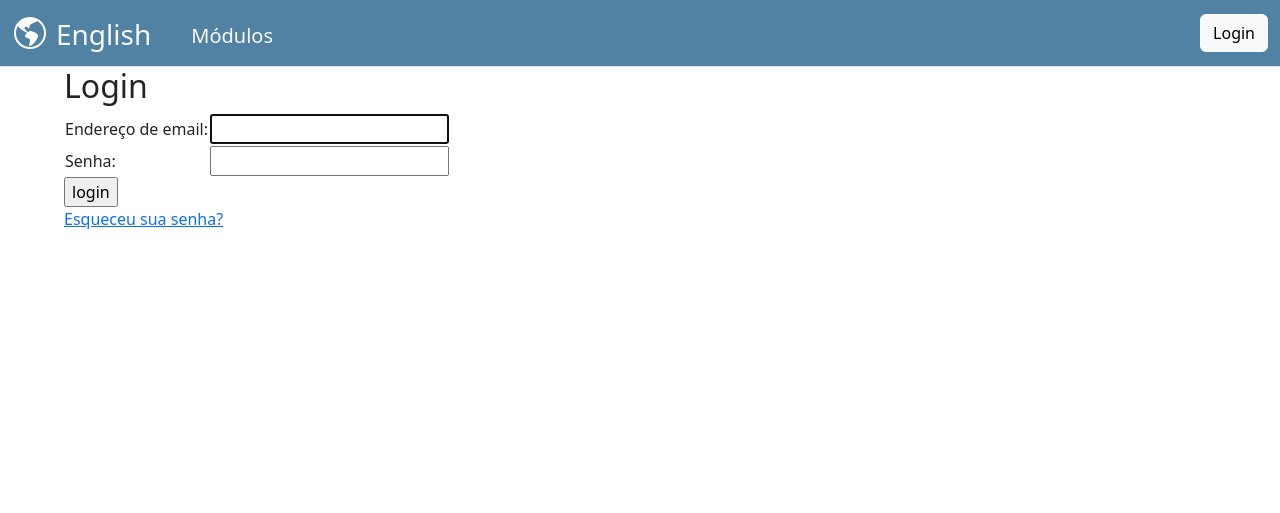
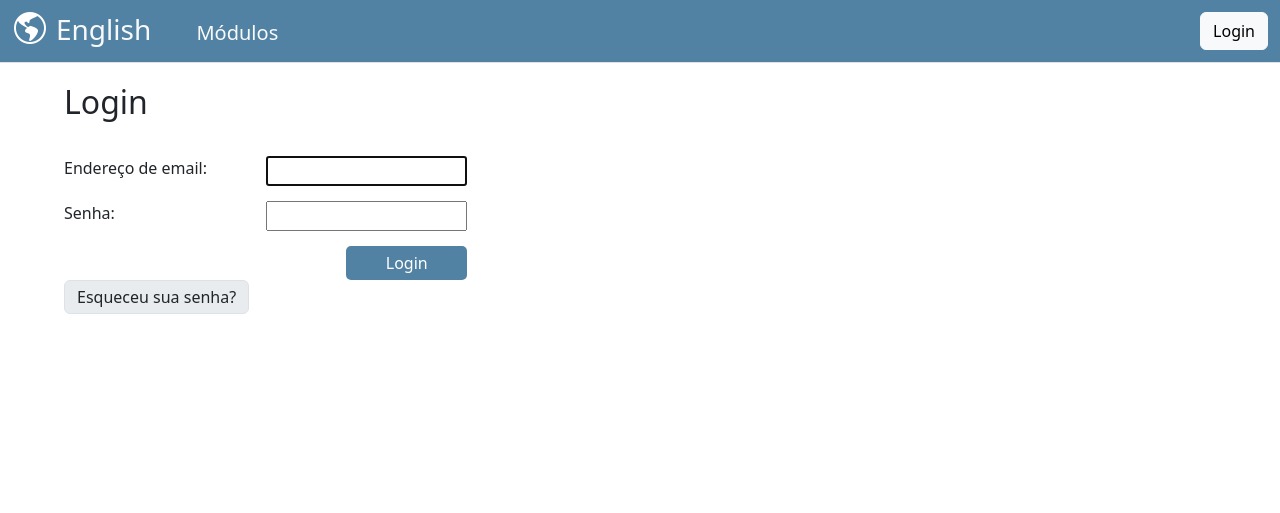
Before and after one commit to fczanetti/elp, a Django app: page /accounts/login/ in a window 1280 px wide. Shown: the top 513 px of the page. Run offline with Django 5.2, Linux system fonts and the light colour scheme; some libraries are stand-ins or nearby versions.

Commit message:
formularios e navbar ajustados

```diff
--- a/engplat/base/static/css/style1.css
+++ b/engplat/base/static/css/style1.css
@@ -10,6 +10,7 @@
 #navbar {
     background-color: #5282A3;
     margin-bottom: 20px;
+    justify-content: space-between;
 }
 
 #maincontent {
@@ -160,7 +161,53 @@
     color: black;
 }
 
+.customform {
+    width: 35%;
+    display: flex;
+    flex-direction: column;
+}
+
+.formtitle {
+    margin: 20px 0;
+}
+
+.labelinputpair {
+    display: flex;
+    justify-content: space-between;
+    margin: 15px 0;
+}
+
+.inputbox, #id_old_password, #id_new_password1, #id_new_password2, #id_email {
+    width: 50%;
+}
+
+.inputbox > input {
+    width: 100%
+}
+
+.formbutton {
+    min-width: 30%;
+    border-radius: 5px;
+    background-color: #5282A3;
+    color: white;
+    border: none;
+    padding: 5px;
+}
+
+#id_new_password1_helptext > ul {
+    padding-left: 1rem;
+}
+
+.errorlist > li {
+    color: rgba(220,53,69);
+}
+
 @media screen and (max-width: 1000px) {
+    #leftsidenavbar {
+        display: flex;
+        flex-direction: column;
+    }
+
     #intro {
         flex-direction: column;
     }
@@ -225,4 +272,16 @@
     .listamodulo {
         width: 100%;
     }
+
+    .customform {
+        width: 100%;
+    }
+
+    .labelinputpair {
+        display: block;
+    }
+
+   .inputbox, #id_old_password, #id_new_password1, #id_new_password2, #id_email {
+        width: 100%;
+    }
 }
--- a/engplat/base/templates/base/base.html
+++ b/engplat/base/templates/base/base.html
@@ -14,20 +14,20 @@
         {% endblock %}
     </head>
     <body id="body">
-        <nav class="navbar navbar-expand-lg navbar-light border-bottom p-1 mb-0" id="navbar">
-            <a class="navbar-brand text-light" href="{% url 'base:home' %}">
-                <i class="bi bi-globe-americas icon"></i><span class="fs-3">English</span>
-            </a>
-            <a class="navbar-brand text-light ms-4 pb-0" href="{% url 'modulos:indice_modulos' %}">Módulos</a>
-            <div class="collapse navbar-collapse" id="bs-example-navbar-collapse-1">
+        <nav class="navbar navbar-expand-lg navbar-light border-bottom p-1 mb-0 align-items-start" id="navbar">
+            <div id="leftsidenavbar">
+                <a class="navbar-brand text-light" href="{% url 'base:home' %}">
+                    <i class="bi bi-globe-americas icon"></i><span class="fs-3">English</span>
+                </a>
+                <a class="navbar-brand text-light ms-4 pb-0" href="{% url 'modulos:indice_modulos' %}">Módulos</a>
             </div>
             {% if user.is_authenticated %}
                 <form action="{% url 'base:logout' %}" method="POST">
                     {% csrf_token %}
-                    <button class="btn btn-danger me-2" type="submit">Logout</button>
+                    <button class="btn btn-danger m-2" type="submit">Logout</button>
                 </form>
             {% else %}
-                <a href="{% url 'base:login' %}" type="button" class="btn btn-light me-2">Login</a>
+                <a href="{% url 'base:login' %}" type="button" class="btn btn-light m-2">Login</a>
             {% endif %}
         </nav>
 
--- a/engplat/base/templates/registration/password_alterado.html
+++ b/engplat/base/templates/registration/password_alterado.html
@@ -3,5 +3,5 @@
 {% block title %}<title>English Platform</title>{% endblock %}
 
 {% block maincontent %}
-    <h2>Senha alterada com sucesso.</h2>
+    <h2 class="formtitle">Senha alterada com sucesso.</h2>
 {% endblock %}
--- a/engplat/base/templates/registration/user_login.html
+++ b/engplat/base/templates/registration/user_login.html
@@ -3,9 +3,9 @@
 {% block title %}<title>English Platform - Login</title>{% endblock %}
 
 {% block maincontent %}
-    <h2>Login</h2>
+    <h2 class="formtitle">Login</h2>
     {% if form.errors %}
-        <p>Your username and password didn't match. Please try again.</p>
+        <p class="text-danger">Your username and password didn't match. Please try again.</p>
     {% endif %}
 
     {% if next %}
@@ -17,23 +17,22 @@
         {% endif %}
     {% endif %}
 
-    <form method="post" action="{% url 'base:login' %}">
+    <form class="customform" method="post" action="{% url 'base:login' %}">
         {% csrf_token %}
-        <table>
-            <tr>
-                <td>{{ form.username.label_tag }}</td>
-                <td>{{ form.username }}</td>
-            </tr>
-            <tr>
-                <td>{{ form.password.label_tag }}</td>
-                <td>{{ form.password }}</td>
-            </tr>
-        </table>
-
-        <input type="submit" value="login">
+        <div>
+            <div class="labelinputpair">
+                <div>{{ form.username.label_tag }}</div>
+                <div class="inputbox">{{ form.username }}</div>
+            </div>
+            <div class="labelinputpair">
+                <div>{{ form.password.label_tag }}</div>
+                <div class="inputbox">{{ form.password }}</div>
+            </div>
+        </div>
+        <input type="submit" value="Login" class="align-self-end formbutton">
         <input type="hidden" name="next" value="{{ next }}">
     </form>
 
     {# Assumes you set up the password_reset view in your URLconf #}
-    <p><a href="{% url 'base:password_reset' %}">Esqueceu sua senha?</a></p>
+    <p><a href="{% url 'base:password_reset' %}" class="btn lh-sm bg-body-secondary border">Esqueceu sua senha?</a></p>
 {% endblock %}
```
Also changed, not shown: engplat/base/templates/registration/password_change.html (+8 -9 lines), engplat/base/templates/registration/password_reset.html (+6 -8 lines), engplat/base/tests/test_forgotten_password.py (+1 -1 lines), engplat/base/tests/test_login.py (+5 -4 lines), engplat/base/tests/test_password_change.py (+2 -1 lines).
